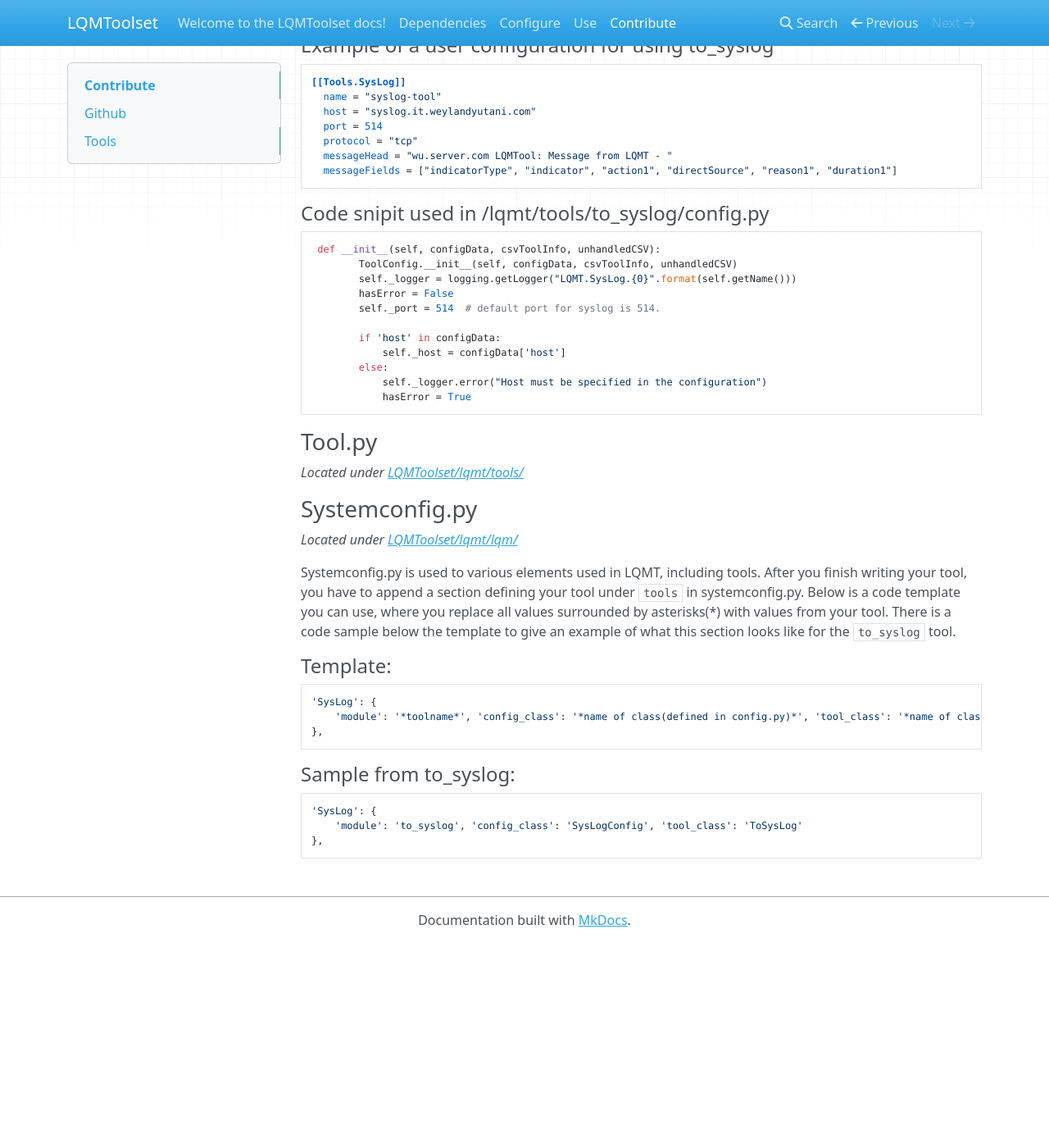
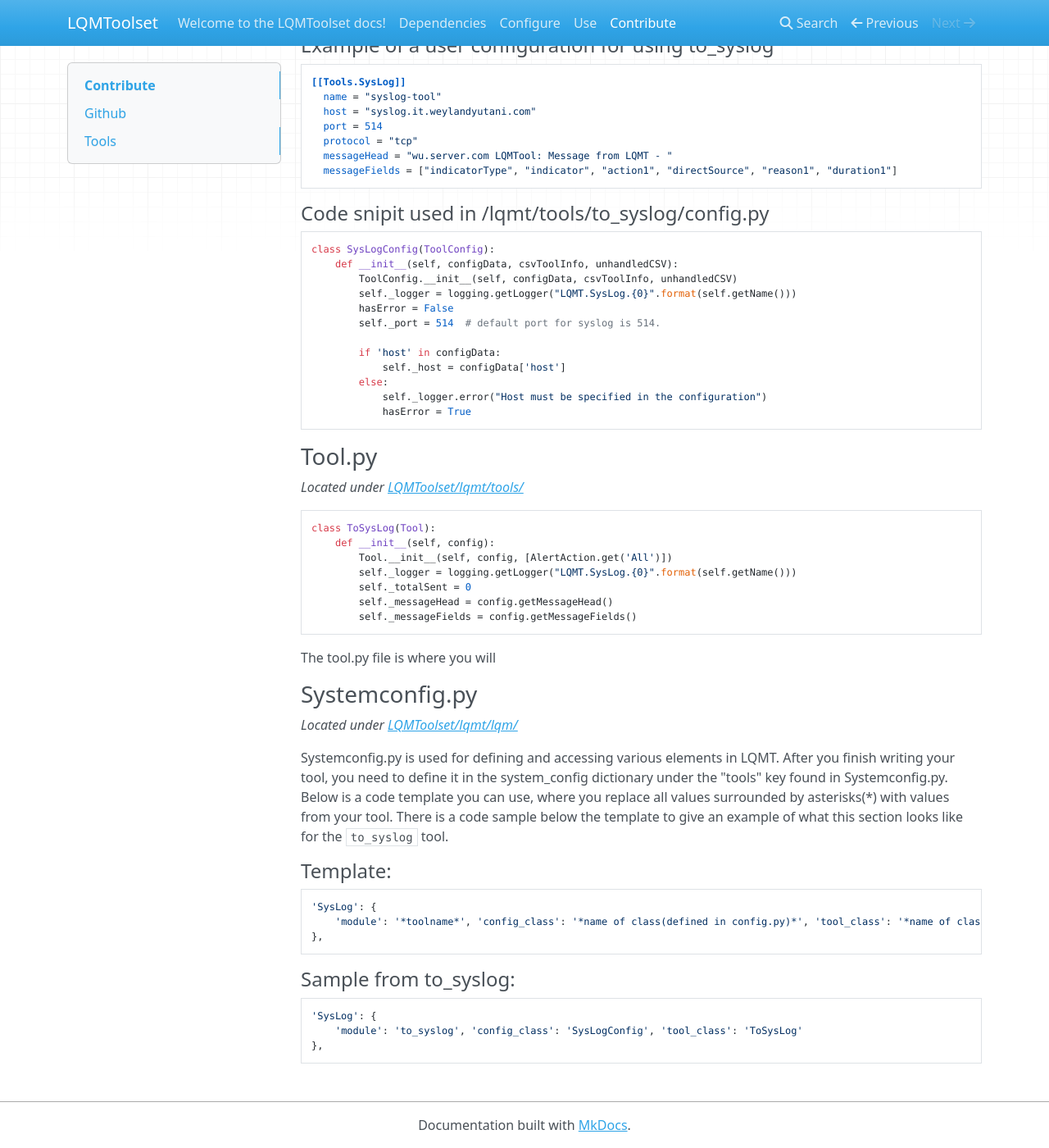
Before and after one commit to anl-cyberscience/LQMToolset, an MkDocs documentation site: the page built from docs/contribute.md, in a window 1280 px wide and 1400 px high, scrolled down 1012 px. Shown: the whole window at 82% size. Built offline with MkDocs 1.6.1, drawn with Linux system fonts in a browser that asks for light colours; nearby versions of some CDN libraries; old or Windows-style settings are respelled for this version of MkDocs; before the commit the page ends 2162 px from its top, so only the background shows below that.

Commit message:
Additions
-Added code sample for Tool.py section
-Some revisions
-Formatting

````diff
--- a/docs/contribute.md
+++ b/docs/contribute.md
@@ -25,7 +25,7 @@ A good example in the current code base would be the [to_syslog](https://github.
 
 Since all tools are unique, you can use the config.py file to do other things that might not be covered here.
 
-####Example of a user configuration for using to_syslog
+#### Example of a user configuration for using to_syslog
 ```toml
 [[Tools.SysLog]]
   name = "syslog-tool"
@@ -35,9 +35,10 @@ Since all tools are unique, you can use the config.py file to do other things th
   messageHead = "wu.server.com LQMTool: Message from LQMT - "
   messageFields = ["indicatorType", "indicator", "action1", "directSource", "reason1", "duration1"]
 ```
-####Code snipit used in /lqmt/tools/to_syslog/config.py
+#### Code snipit used in /lqmt/tools/to_syslog/config.py
 ```python
- def __init__(self, configData, csvToolInfo, unhandledCSV):
+class SysLogConfig(ToolConfig):
+    def __init__(self, configData, csvToolInfo, unhandledCSV):
         ToolConfig.__init__(self, configData, csvToolInfo, unhandledCSV)
         self._logger = logging.getLogger("LQMT.SysLog.{0}".format(self.getName()))
         hasError = False
@@ -53,10 +54,22 @@ Since all tools are unique, you can use the config.py file to do other things th
 ### Tool.py
 *Located under [LQMToolset/lqmt/tools/](https://github.com/anl-cyberscience/LQMToolset/blob/master/lqmt/tools/)*
 
+```python
+class ToSysLog(Tool):
+    def __init__(self, config):
+        Tool.__init__(self, config, [AlertAction.get('All')])
+        self._logger = logging.getLogger("LQMT.SysLog.{0}".format(self.getName()))
+        self._totalSent = 0
+        self._messageHead = config.getMessageHead()
+        self._messageFields = config.getMessageFields()
+```
+
+The tool.py file is where you will
+
 ### Systemconfig.py
 *Located under [LQMToolset/lqmt/lqm/](https://github.com/anl-cyberscience/LQMToolset/blob/master/lqmt/lqm/)*
 
-Systemconfig.py is used to various elements used in LQMT, including tools. After you finish writing your tool, you have to append a section defining your tool under `tools` in systemconfig.py. Below is a code template you can use, where you replace all values surrounded by asterisks(*) with values from your tool. There is a code sample below the template to give an example of what this section looks like for the `to_syslog` tool.
+Systemconfig.py is used for defining and accessing various elements in LQMT. After you finish writing your tool, you need to define it in the system_config dictionary under the "tools" key found in Systemconfig.py. Below is a code template you can use, where you replace all values surrounded by asterisks(*) with values from your tool. There is a code sample below the template to give an example of what this section looks like for the `to_syslog` tool.
 
 #### Template:
 ```python
````
